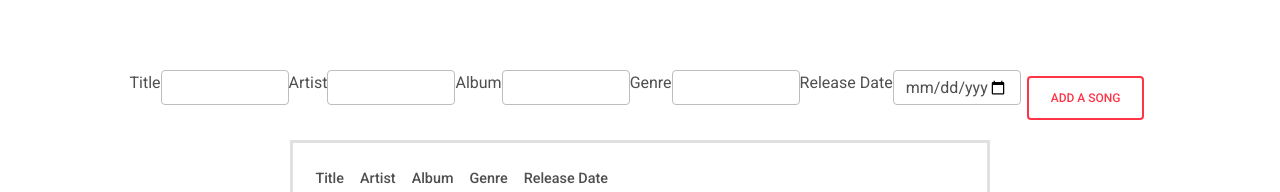
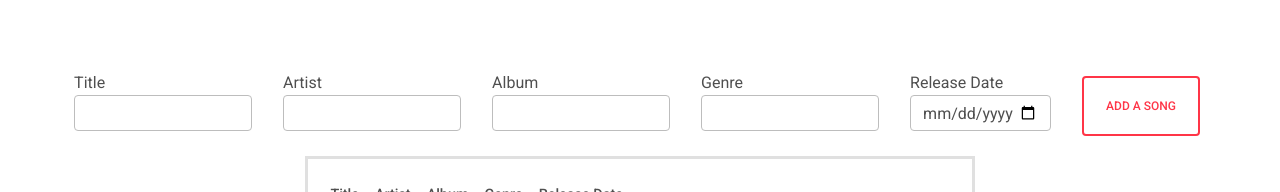
Before and after one commit to kenmyvn/Music_Library_API, a React (Create React App) app in the folder client/: page / in a window 1280 px wide. Shown: the part 499-691 px from the top of the page. Built offline with nearby package versions, Linux system fonts and the light colour scheme; no server answers.

Commit message:
adjust add a song post and button

```diff
--- a/client/src/Components/AddNewSong/AddNewSong.css
+++ b/client/src/Components/AddNewSong/AddNewSong.css
@@ -6,10 +6,13 @@
 }
 
 .form-control.form {
-  width: 10%;
+  width: 85%;
   height: fit-content;
 }
 
-.btn.btn-outline-secondary {
+.btn.btn-outline-danger {
   width: auto;
+  height: 60px;
+  display: block;
+  justify-content: baseline;
 }
--- a/client/src/Components/AddNewSong/AddNewSong.jsx
+++ b/client/src/Components/AddNewSong/AddNewSong.jsx
@@ -23,6 +23,7 @@ const AddNewSong = (props) => {
 
   return (
     <form className="display-form" onSubmit={handleSubmit}>
+      <div>
         <label htmlFor="title">Title</label>
         <input
           type="text"
@@ -30,6 +31,8 @@ const AddNewSong = (props) => {
           value={title}
           onChange={(event) => setTitle(event.target.value)}
         />
+      </div>
+      <div>
         <label htmlFor="artist">Artist</label>
         <input
           type="text"
@@ -37,6 +40,8 @@ const AddNewSong = (props) => {
           value={artist}
           onChange={(event) => setArtist(event.target.value)}
         />
+      </div>
+      <div>
         <label htmlFor="album">Album</label>
         <input
           type="text"
@@ -44,6 +49,8 @@ const AddNewSong = (props) => {
           value={album}
           onChange={(event) => setAlbum(event.target.value)}
         />
+      </div>
+      <div>
         <label htmlFor="genre">Genre</label>
         <input
           type="text"
@@ -51,6 +58,8 @@ const AddNewSong = (props) => {
           value={genre}
           onChange={(event) => setGenre(event.target.value)}
         />
+      </div>
+      <div>
         <label htmlFor="release_date" className="label">
           Release Date
         </label>
@@ -60,6 +69,7 @@ const AddNewSong = (props) => {
           value={release_date}
           onChange={(event) => setReleaseDate(event.target.value)}
         />
+      </div>
       <button type="submit" className="btn btn-outline-danger">
         Add A Song
       </button>
--- a/client/src/Components/DisplayMusic/DisplayMusic.css
+++ b/client/src/Components/DisplayMusic/DisplayMusic.css
@@ -2,7 +2,7 @@
   border-style: solid;
   margin: 1em;
   padding: 1em;
-  max-width: 700px;
+  max-width: 670px;
   margin-left: auto;
   margin-right: auto;
   display: block;
```
Lines whose indentation alone changed are shown as unchanged.
